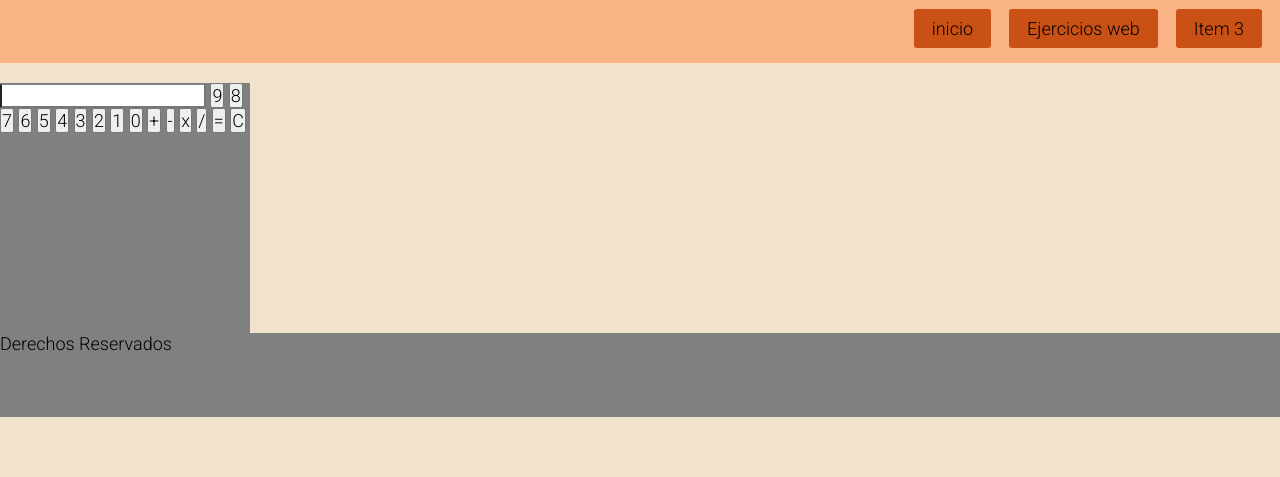
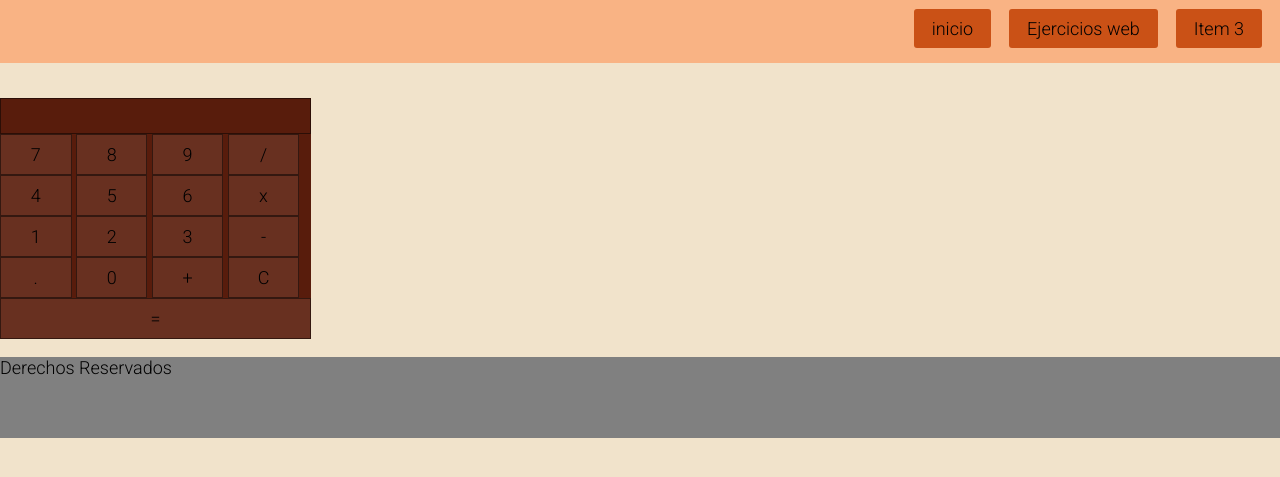
Before and after one commit to Mangostar1/Porfolio, a PHP site: the page made by ejercicios web.html in a window 1280 px wide. Shown: the top 477 px of the page. Run offline with PHP 8.4, Linux system fonts and the light colour scheme.

Commit message:
Agregue css a la calculadora y un boton de coma, falta aun por dar los ultimos detalles pero por ahora estar lista

```diff
--- a/css/index.css
+++ b/css/index.css
@@ -4,7 +4,7 @@
     --color3: rgb(202, 81, 22);
     --color4: rgb(88, 28, 12);
 
-    --colorBlack: black;
+    --colorBlack: rgb(0, 0, 0);
     --colorWithe: white;
     --colorGray: gray;
 }
@@ -21,6 +21,8 @@
     display: grid;
     grid-template-columns: 1fr 3fr;
     grid-template-rows: 1fr 3fr 1fr;
+
+    gap: 1em;
 }
 /* Header */
 header{
@@ -73,12 +75,32 @@ footer{
 /* Calculadora */
 
 #calcula{
-    background-color: var(--colorGray);
+    background-color: var(--color4);
 
-    width: 250px;
-    height: 250px;
+    width: auto;
+    height: auto;
+
+    display: flex;
+    flex-flow: row wrap;
 }
 
 #resultados{
-    border-top: 1px solid var(--colorGray)
+    width: 100%;
+    height: 2em;
+
+    background-color: var(--color4);
+    color: var(--colorWithe);
+    border: 1px solid rgb(0, 0, 0, 0.5);
 }
+
+.buttons{
+    padding: 0.5em 0em 0.5em 0em;
+    width: 23%;
+
+    background-color: rgb(241, 227, 203, 0.1);
+    border: 1px solid rgb(0, 0, 0, 0.5);
+}
+
+#igual{
+    width: 100%;
+}
--- a/ejercicios web.html
+++ b/ejercicios web.html
@@ -30,22 +30,29 @@
                     <div id="calcula">
                         <form action="" name="calculadora">
                             <input type="textfield" name="resultado" value="" id="resultados" readonly>
-                            <input type="button" value="9" id="9">
-                            <input type="button" value="8" id="8">
-                            <input type="button" value="7" id="7">
-                            <input type="button" value="6" id="6">
-                            <input type="button" value="5" id="5">
-                            <input type="button" value="4" id="4">
-                            <input type="button" value="3" id="3">
-                            <input type="button" value="2" id="2">
-                            <input type="button" value="1" id="1">
-                            <input type="button" value="0" id="0">
-                            <input type="button" value="+" id="suma">
-                            <input type="button" value="-" id="resta">
-                            <input type="button" value="x" id="multiplicacion">
-                            <input type="button" value="/" id="divicion">
-                            <input type="button" value="=" id="igual">
-                            <input type="reset" value="C">
+
+                            <input type="button" value="7" id="7" class="buttons">
+                            <input type="button" value="8" id="8" class="buttons">
+                            <input type="button" value="9" id="9" class="buttons">
+                            <input type="button" value="/" id="divicion" class="buttons">
+
+                            <input type="button" value="4" id="4" class="buttons">
+                            <input type="button" value="5" id="5" class="buttons">
+                            <input type="button" value="6" id="6" class="buttons">
+                            <input type="button" value="x" id="multiplicacion" class="buttons">
+
+                            <input type="button" value="1" id="1" class="buttons">
+                            <input type="button" value="2" id="2" class="buttons">
+                            <input type="button" value="3" id="3" class="buttons">
+                            <input type="button" value="-" id="resta" class="buttons">
+
+                            <input type="button" value="." id="coma" class="buttons">
+                            <input type="button" value="0" id="0" class="buttons">
+                            <input type="button" value="+" id="suma" class="buttons">
+
+                            <input type="reset" value="C" class="buttons">
+                            <input type="button" value="=" id="igual" class="buttons">
+
                         </form>
                     </div>
                 </article>
@@ -57,9 +64,8 @@
         <footer>
             <p>Derechos Reservados</p>
         </footer>
-
-        <script src="js/Calculadora-js.js"></script>
     </div>
+    <script src="js/Calculadora-js.js"></script>
 </body>
 
 </html>
--- a/js/Calculadora-js.js
+++ b/js/Calculadora-js.js
@@ -40,5 +40,8 @@ divicion.onclick = () => document.calculadora.resultado.value += "/";
 const multipli = document.getElementById("multiplicacion");
 multipli.onclick = () => document.calculadora.resultado.value += "*";
 
+const coma = document.getElementById("coma");
+coma.onclick = () => document.calculadora.resultado.value += ".";
+
 const igualar = document.getElementById("igual");
 igualar.onclick = () => document.calculadora.resultado.value = eval(document.calculadora.resultado.value);
```
